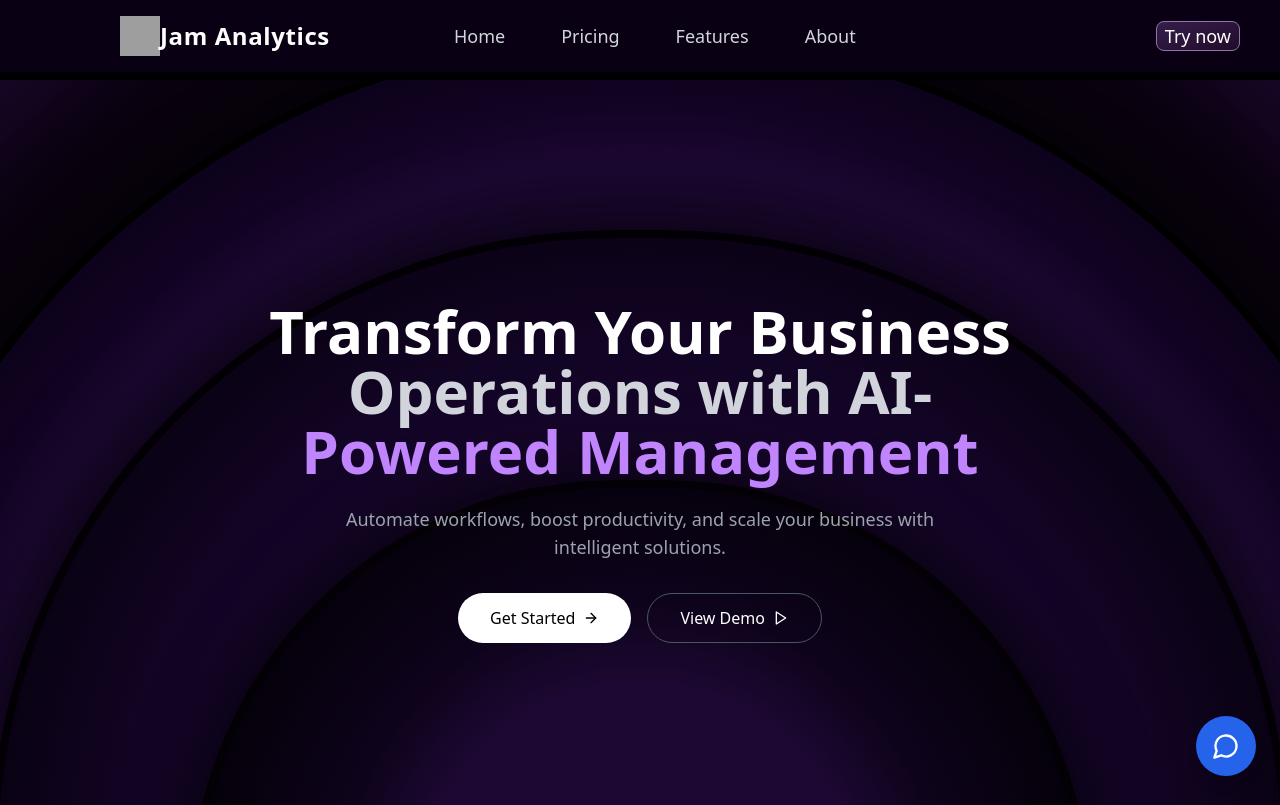
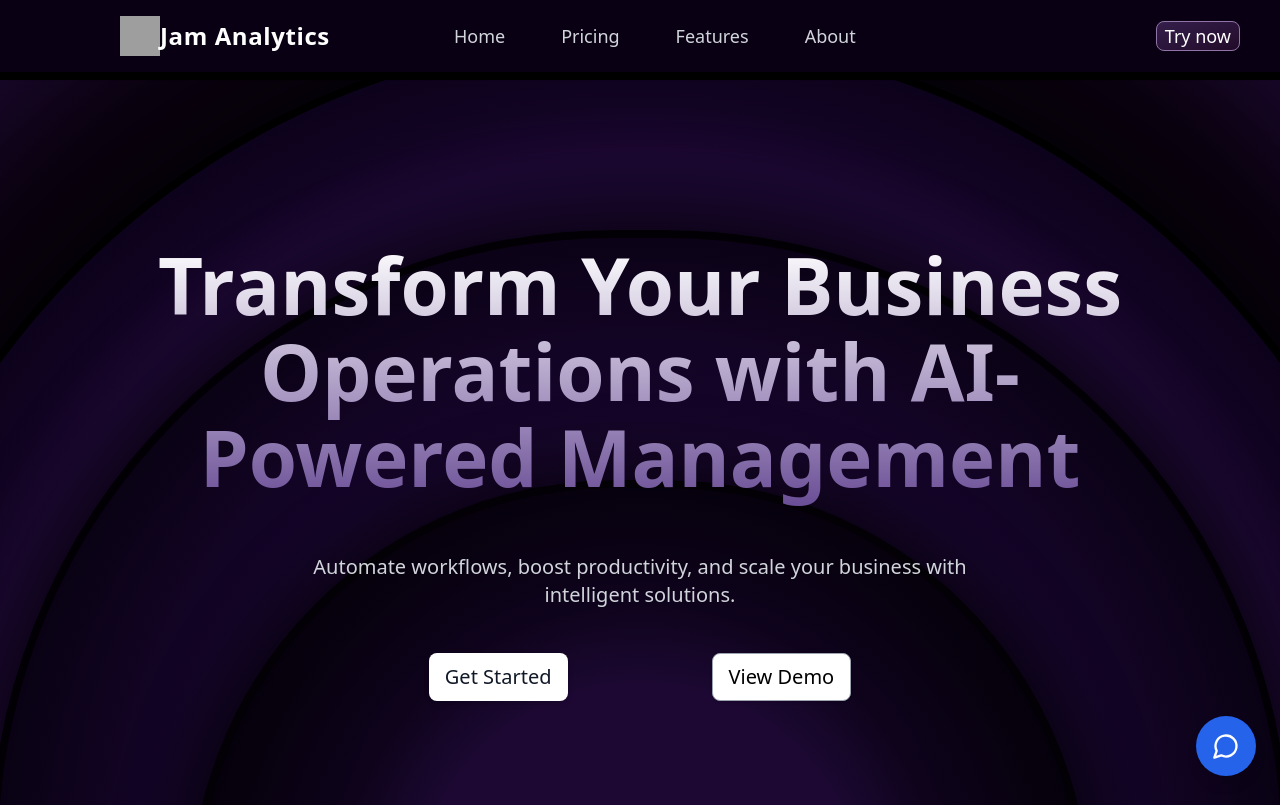
Before and after one commit to joharisahil/jam-analytics-main, a React (Vite) app: page / in a window 1280 px wide. Shown: the top 805 px of the page. Built offline with nearby package versions, Linux system fonts and the light colour scheme; grey boxes are pictures that could not be loaded.

Commit message:
nav down

```diff
--- a/src/components/NavDown.tsx
+++ b/src/components/NavDown.tsx
@@ -1,5 +1,5 @@
 import React from "react";
-import { ArrowRight, Play } from "lucide-react";
+// import { ArrowRight, Play } from "lucide-react";
 
 const NavDown = () => {
   return (
@@ -50,25 +50,33 @@ const NavDown = () => {
       {/* Content Section */}
       <div className="container mx-auto px-6 pt-20 md:pt-28 pb-32 relative z-10">
         <div className="text-center">
-          <h1 className="text-3xl md:text-5xl lg:text-6xl font-bold mb-6 leading-snug">
-            <span className="text-white">Transform Your Business</span>
-            <br />
-            <span className="text-gray-300">Operations with AI-</span>
-            <br />
-            <span className="text-purple-400">Powered Management</span>
+        <h1
+        className="text-[78px] font-[695] leading-[110%] text-center mx-auto
+        bg-gradient-to-b from-white to-[#664993] text-transparent bg-clip-text pb-3"
+      >
+        Transform Your Business <br />
+        Operations with AI- <br />
+        Powered Management
       </h1>
-          <p className="text-md md:text-lg text-gray-400 mb-8 max-w-2xl mx-auto">
+
+      {/* Subheading with Correct Color and Spacing */}
+      <p className="text-lg md:text-xl text-gray-300 max-w-3xl mx-auto p-10 leading-relaxed ">
         Automate workflows, boost productivity, and scale your business with
         intelligent solutions.
       </p>
-          <div className="flex justify-center gap-4">
-            <button className="px-6 md:px-8 py-3 bg-white text-black rounded-full font-medium hover:bg-gray-200 transition-colors flex items-center">
-              Get Started <ArrowRight className="ml-2 w-4 h-4" />
+
+      {/* Buttons Styled Exactly Like Image */}
+      <div className="flex justify-center gap-36 mt-1">
+        <button className="px-4 py-2 bg-white text-gray-900 rounded-lg text-[20px] font-medium
+          hover:bg-gray-200 transition-all flex items-center shadow-md">
+          Get Started
         </button>
-            <button className="px-6 md:px-8 py-3 bg-transparent text-white rounded-full font-medium border border-gray-600 hover:border-purple-400 transition-colors flex items-center">
-              View Demo <Play className="ml-2 w-4 h-4" />
+           <button className="px-4 py-2 bg-white text-black rounded-lg text-[20px] font-medium
+          border border-gray-400 hover:border-white transition-all flex items-center shadow">
+          View Demo
         </button>
       </div>
+
         </div>
       </div>
     </div>
```
Lines whose indentation alone changed are shown as unchanged.
